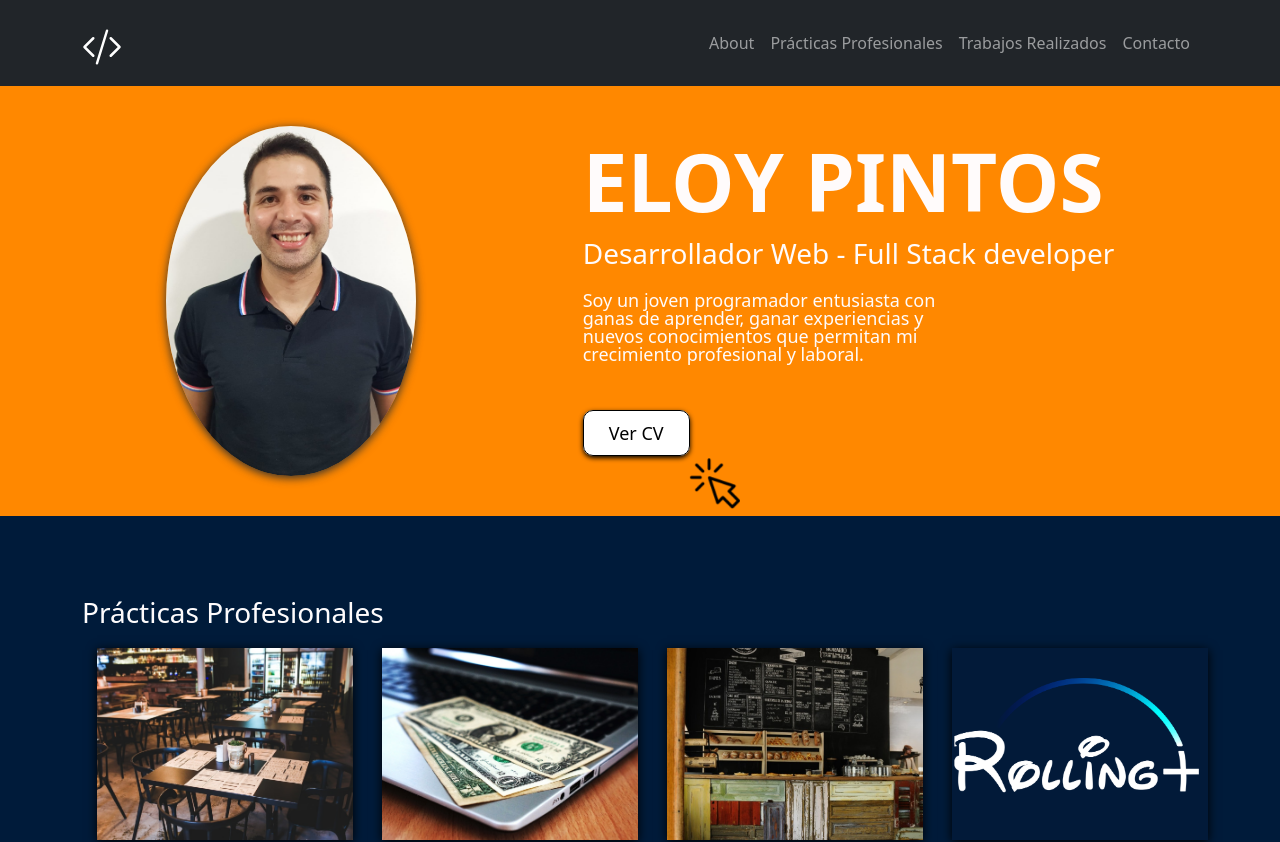
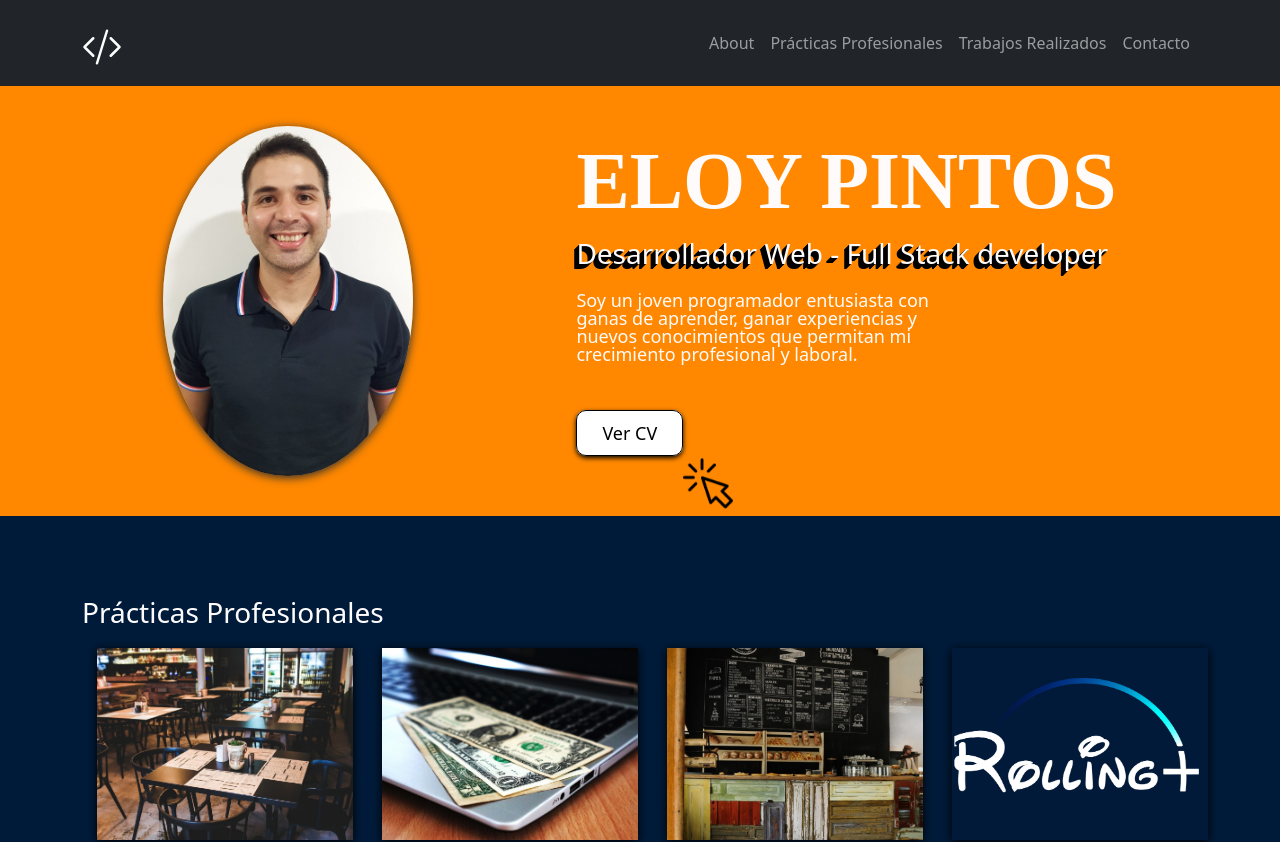
Before and after one commit to EloyPintos10/portfolio-Eloy, a React (Create React App) app: page / in a window 1280 px wide. Shown: the top 842 px of the page. Built offline with nearby package versions, Linux system fonts and the light colour scheme.

Commit message:
ajuste animacion de nombre

```diff
--- a/src/components/css/info.css
+++ b/src/components/css/info.css
@@ -38,9 +38,18 @@
     line-height: 1;
 }
 
+.perfil h3{
+    text-shadow: -1px 1px 0px black,
+               -2px 2px 0px black,
+               -3px 3px 0px black,
+               -4px 4px 0px black,
+               -5px 5px 0px black;
+}
 .perfil__name{
+    font-family:cursive;
     font-size: 80px;
     font-weight: 700;
+    animation: 2s chicle 2;
 }
 
 .perfil__details{
@@ -87,6 +96,24 @@
     }
 }
 
+@keyframes chicle {
+
+
+    30% {
+      transform: scaleX(1.2) scaleY(0.7);
+    }
+
+    40% {
+      transform: scaleX(0.7) scaleY(1.2);
+    }
+
+     60% {
+
+      transform: scaleX(1.1) scaleY(0.8);
+
+    }
+
+  }
 
 
 
```
